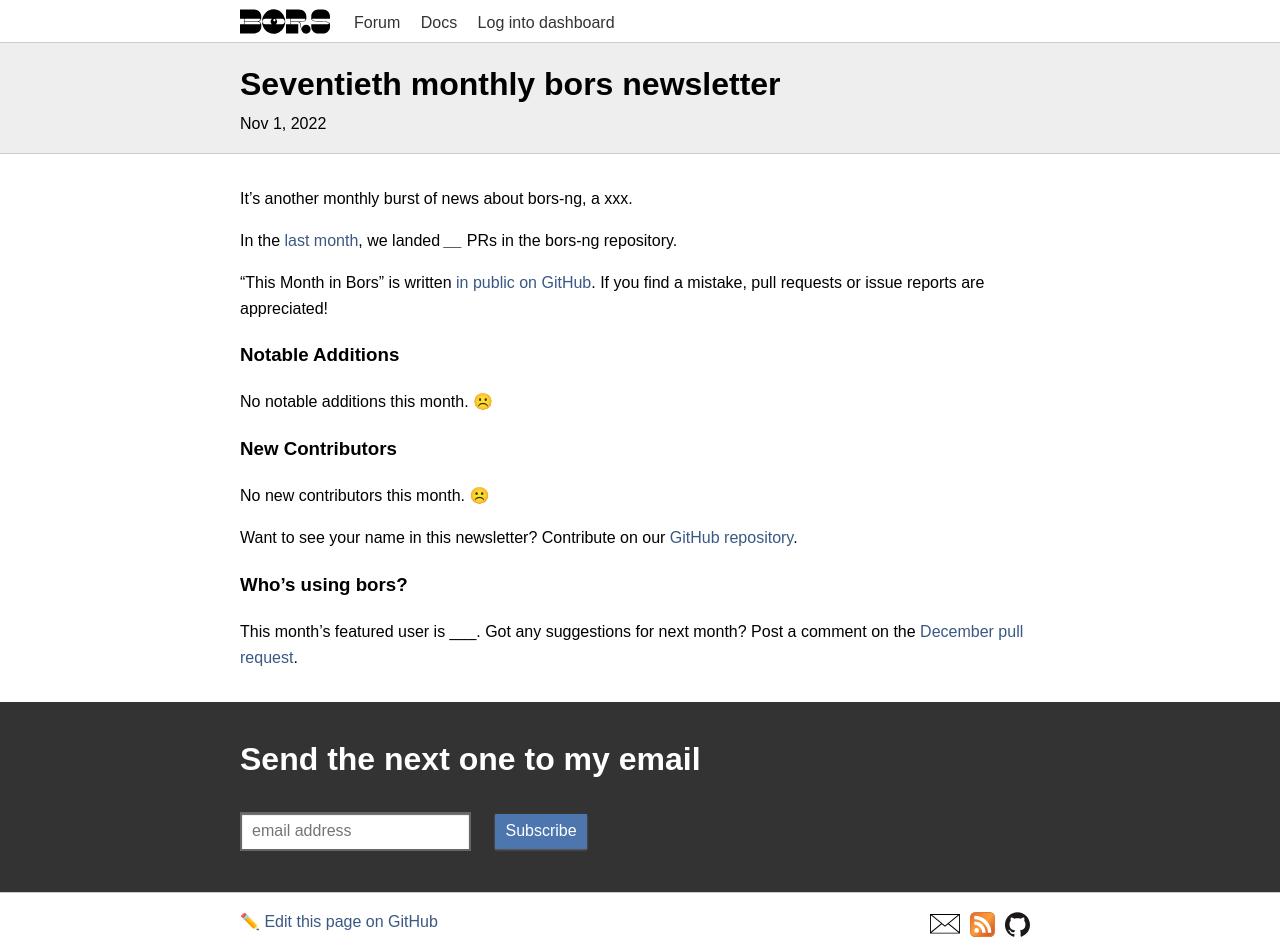
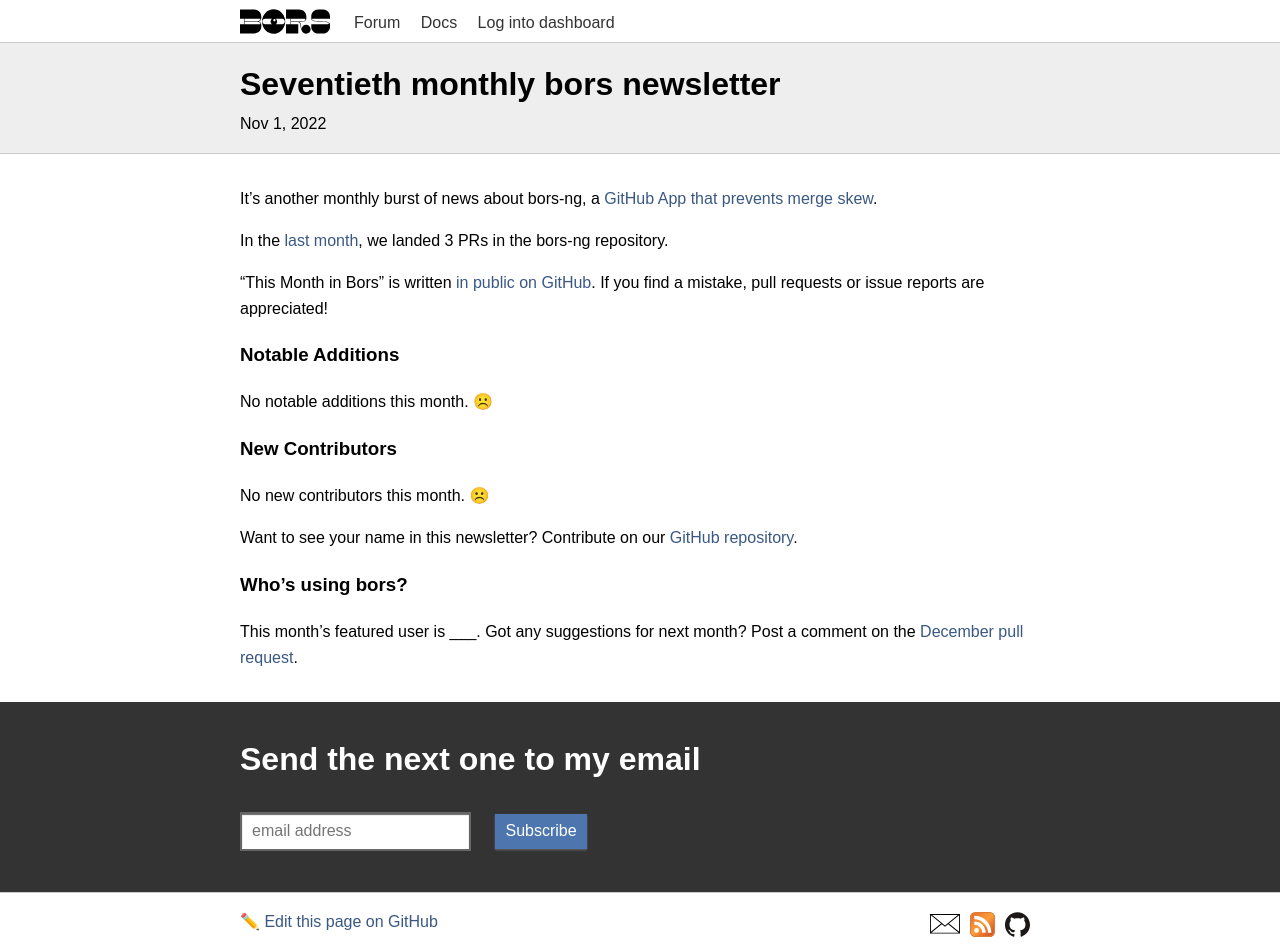
Before and after one commit to bors-ng/bors-ng.github.io, a Jekyll site: the page built from _posts/2022-11-01-tmib-70.md, in a window 1280 px wide. Built offline with Jekyll 4.4.1, drawn with Linux system fonts in a browser that asks for light colours.

Commit message:
Add intro notes

```diff
--- a/_posts/2022-11-01-tmib-70.md
+++ b/_posts/2022-11-01-tmib-70.md
@@ -6,10 +6,10 @@
 categories: newsletter
 ---
 
-It's another monthly burst of news about bors-ng, a xxx.
+It's another monthly burst of news about bors-ng, a [GitHub App that prevents merge skew](https://blog.aviator.co/what-is-bors/).
 
 In the [last month](https://github.com/bors-ng/bors-ng/pulls?q=is%3Apr+is%3Amerged+closed%3A2022-10-01..2022-10-31),
-we landed ____ PRs in the bors-ng repository.
+we landed 3 PRs in the bors-ng repository.
 
 "This Month in Bors" is written [in public on GitHub][GitHub for TMiB].
 If you find a mistake, pull requests or issue reports are appreciated!
```
